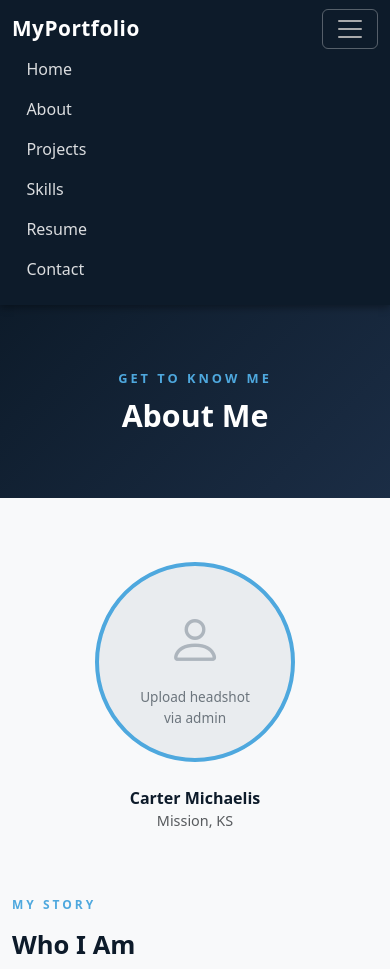
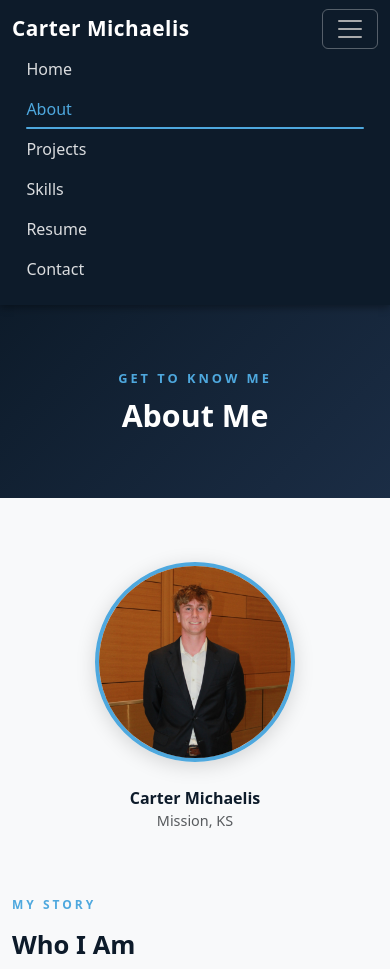
Before and after one commit to cartermichaelis1/portfolio_project, a Django app: page /about/ in a window 390 px wide, after a click that opens the changed part. Shown: the top 969 px of the page. Run offline with Django 5.2, Linux system fonts and the light colour scheme.

Commit message:
phase 5 done

```diff
--- a/core/views.py
+++ b/core/views.py
@@ -46,3 +46,11 @@ def contact(request):
     else:
         form = ContactForm()
     return render(request, 'contact.html', {'form': form})
+
+
+def error_404(request, exception):
+    return render(request, '404.html', status=404)
+
+
+def error_500(request):
+    return render(request, '500.html', status=500)
--- a/portfolio/urls.py
+++ b/portfolio/urls.py
@@ -3,6 +3,9 @@ from django.urls import path, include
 from django.conf import settings
 from django.conf.urls.static import static
 
+handler404 = 'core.views.error_404'
+handler500 = 'core.views.error_500'
+
 urlpatterns = [
     path('admin/', admin.site.urls),
     path('', include('core.urls')),
--- a/templates/about.html
+++ b/templates/about.html
@@ -1,4 +1,5 @@
 {% extends "base.html" %}
+{% load static %}
 
 {% block title %}About | Carter Michaelis{% endblock %}
 
@@ -29,23 +30,16 @@
   .about-section + .about-section { border-top: 1px solid #e9ecef; }
 
   /* ── Headshot ── */
-  .headshot-box {
+  .headshot-img {
     width: 200px;
     height: 200px;
+    object-fit: cover;
     border-radius: 50%;
-    background: #e9ecef;
     border: 4px solid #4ea8de;
-    display: flex;
-    align-items: center;
-    justify-content: center;
-    flex-direction: column;
-    color: #6c757d;
-    font-size: .85rem;
-    text-align: center;
+    box-shadow: 0 4px 20px rgba(0,0,0,.15);
     margin: 0 auto 1.5rem;
-    overflow: hidden;
+    display: block;
   }
-  .headshot-box i { font-size: 3.5rem; color: #adb5bd; margin-bottom: .4rem; }
 
   /* ── Section headings ── */
   .section-label {
@@ -150,10 +144,9 @@
     <div class="row align-items-center g-5">
 
       <div class="col-md-4 text-center">
-        <div class="headshot-box">
-          <i class="bi bi-person"></i>
-          <span>Upload headshot<br>via admin</span>
-        </div>
+        <img src="{% static 'images/headshot2.jpg' %}"
+             alt="Carter Michaelis"
+             class="headshot-img" />
         <p class="fw-semibold mb-0" style="color:#0d1b2a;">Carter Michaelis</p>
         <p class="text-muted" style="font-size:.9rem;">Mission, KS</p>
       </div>
--- a/templates/base.html
+++ b/templates/base.html
@@ -43,11 +43,27 @@
       font-weight: 500;
       padding: .5rem .9rem !important;
       transition: color .2s;
+      position: relative;
     }
 
-    .nav-link:hover,
+    .nav-link:hover {
+      color: var(--accent) !important;
+    }
+
+    /* Active state: accent colour + underline indicator */
     .nav-link.active {
       color: var(--accent) !important;
+    }
+
+    .nav-link.active::after {
+      content: '';
+      position: absolute;
+      bottom: 0;
+      left: .9rem;
+      right: .9rem;
+      height: 2px;
+      background: var(--accent);
+      border-radius: 2px;
     }
 
     .navbar-toggler {
@@ -85,10 +101,12 @@
 </head>
 <body>
 
+  {% with url_name=request.resolver_match.url_name %}
+
   <!-- ── Navbar ── -->
   <nav class="navbar navbar-expand-lg">
     <div class="container">
-      <a class="navbar-brand" href="{% url 'home' %}">MyPortfolio</a>
+      <a class="navbar-brand" href="{% url 'home' %}">Carter Michaelis</a>
 
       <button class="navbar-toggler" type="button"
               data-bs-toggle="collapse" data-bs-target="#mainNav"
@@ -100,22 +118,28 @@
       <div class="collapse navbar-collapse" id="mainNav">
         <ul class="navbar-nav ms-auto mb-2 mb-lg-0">
           <li class="nav-item">
-            <a class="nav-link" href="{% url 'home' %}">Home</a>
+            <a class="nav-link {% if url_name == 'home' %}active{% endif %}"
+               href="{% url 'home' %}">Home</a>
           </li>
           <li class="nav-item">
-            <a class="nav-link" href="{% url 'about' %}">About</a>
+            <a class="nav-link {% if url_name == 'about' %}active{% endif %}"
+               href="{% url 'about' %}">About</a>
           </li>
           <li class="nav-item">
-            <a class="nav-link" href="{% url 'projects' %}">Projects</a>
+            <a class="nav-link {% if url_name == 'projects' or url_name == 'project_detail' %}active{% endif %}"
+               href="{% url 'projects' %}">Projects</a>
           </li>
           <li class="nav-item">
-            <a class="nav-link" href="{% url 'skills' %}">Skills</a>
+            <a class="nav-link {% if url_name == 'skills' %}active{% endif %}"
+               href="{% url 'skills' %}">Skills</a>
           </li>
           <li class="nav-item">
-            <a class="nav-link" href="{% url 'resume' %}">Resume</a>
+            <a class="nav-link {% if url_name == 'resume' %}active{% endif %}"
+               href="{% url 'resume' %}">Resume</a>
           </li>
           <li class="nav-item">
-            <a class="nav-link" href="{% url 'contact' %}">Contact</a>
+            <a class="nav-link {% if url_name == 'contact' %}active{% endif %}"
+               href="{% url 'contact' %}">Contact</a>
           </li>
         </ul>
       </div>
@@ -131,11 +155,13 @@
   <footer>
     <div class="container text-center">
       <p class="mb-0">
-        &copy; <span id="year"></span> [Your Name] &mdash; Built with
+        &copy; <span id="year"></span> Carter Michaelis &mdash; Built with
         <a href="https://www.djangoproject.com/" target="_blank" rel="noopener">Django</a>
       </p>
     </div>
   </footer>
+
+  {% endwith %}
 
   <!-- Bootstrap 5 JS -->
   <script src="https://cdn.jsdelivr.net/npm/bootstrap@5.3.3/dist/js/bootstrap.bundle.min.js"></script>
```
Also changed, not shown: templates/404.html (added, +76 -0 lines), templates/500.html (added, +76 -0 lines), templates/project_detail.html (+5 -4 lines), static/images/headshot2.jpg (added).
